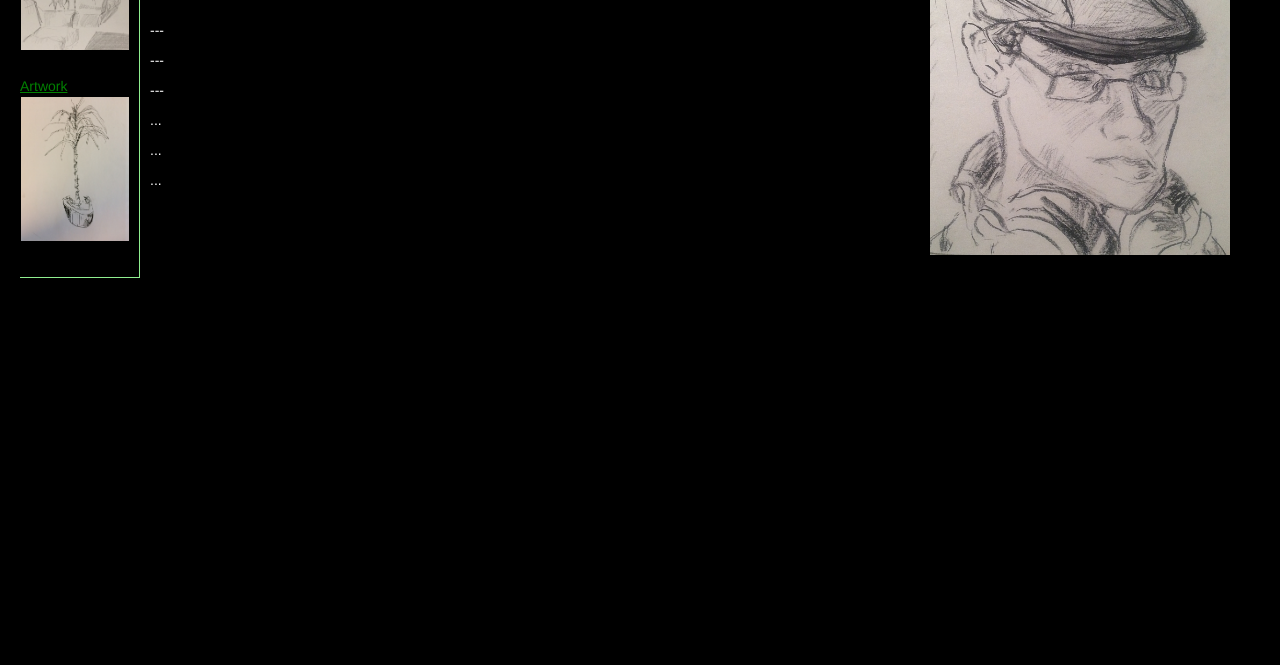
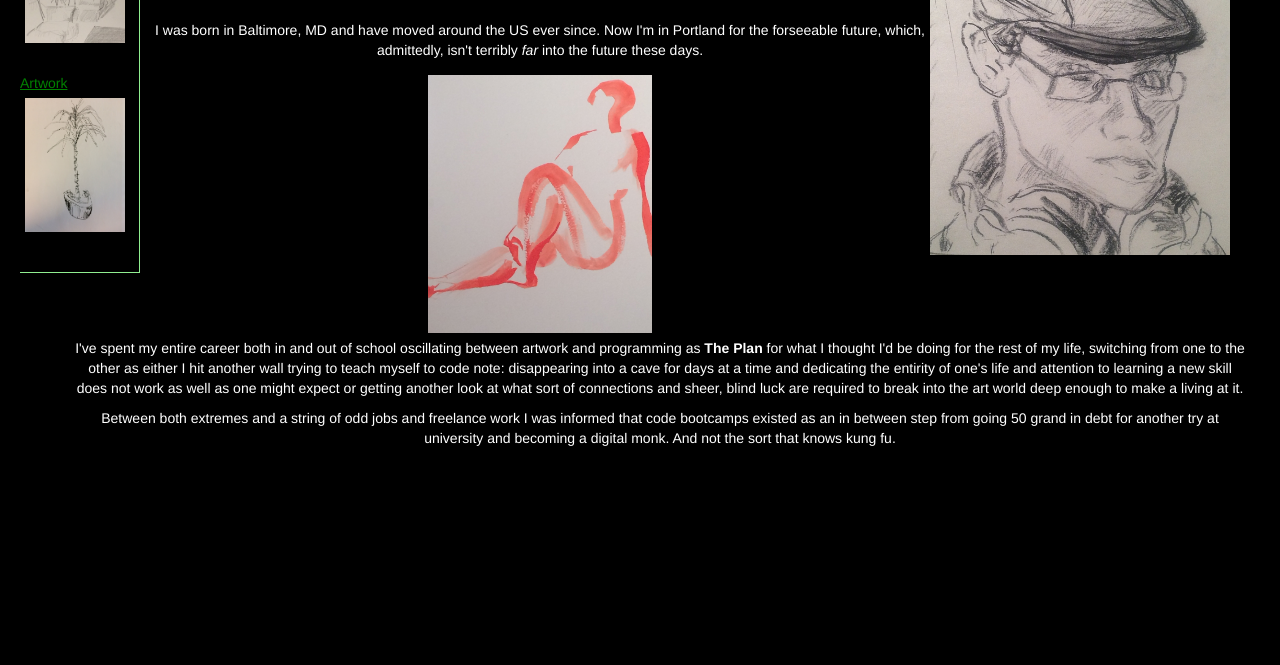
Before and after one commit to TuesdayHat/landing_page, a plain HTML site: page about.html in a window 1280 px wide. Shown: the part 135-800 px from the top of the page. Drawn offline with Linux system fonts and the light colour scheme.

Commit message:
about page complete

```diff
--- a/about.html
+++ b/about.html
@@ -20,21 +20,21 @@
     <div class="container">
       <!--About me-->
       <div class="header">
-          <span class="classy"><h1>Adam Calhoun</h1></span>
-          <a href="https://github.com/TuesdayHat"><img id="adamHat" src="img/adamHat.jpg" alt="old self portrait"></a>
-          <h5>a.t.calhoun@gmail.com</h5>
+        <span class="classy"><h1>Adam Calhoun</h1></span>
+        <a href="https://github.com/TuesdayHat"><img id="adamHat" src="img/adamHat.jpg" alt="old self portrait"></a>
+        <h5>a.t.calhoun@gmail.com</h5>
       </div>
 
-      <div class="About Me">
-        <p>---</p>
-        <p>---</p>
-        <p>---</p>
-      </div>
       <!--Background Info-->
-      <div class="Background Info">
-        <p>...</p>
-        <p>...</p>
-        <p>...</p>
+      <div class="row">
+        <div class="about">
+          <p>I was born in Baltimore, MD and have moved around the US ever since. Now I'm in Portland for the forseeable future, which, admittedly, isn't terribly <em>far</em> into the future these days.</p>
+          <img id="orange" class="art" src="img/IMG_0370.jpg" alt="image">
+          <p>I've spent my entire career both in and out of school oscillating between artwork and programming as <strong>The Plan</strong> for what I thought I'd be doing for the rest of my life, switching from one to the other as either I hit another wall trying to teach myself to code
+            <span="aside">note: disappearing into a cave for days at a time and dedicating the entirity of one's life and attention to learning a new skill does not work as well as one might expect</span>
+          or getting another look at what sort of connections and sheer, blind luck are required to break into the art world deep enough to make a living at it. </p>
+          <p>Between both extremes and a string of odd jobs and freelance work I was informed that code bootcamps existed as an in between step from going 50 grand in debt for another try at university and becoming a digital monk. And not the sort that knows kung fu.</p>
+        </div>
       </div>
     </div><!--container end-->
   </body>
--- a/css/styles.css
+++ b/css/styles.css
@@ -16,8 +16,8 @@ a {
 .art {
   max-width: 80%;
   max-height: 80%
-  border: 1px solid grey;
-  padding: 1px;
+  border: 2px solid blue;
+  padding: 5px;
 }
 
 #adamHat {
@@ -71,10 +71,15 @@ li p {
   text-decoration: underline;
 }
 
-.floatLeft {
-  float: left;
+.about {
+  text-align: center;
 }
 
-.floatRight {
-  float: right;
+.aside {
+  text-align: right;
+  font-size: 10px;
 }
+
+#orange {
+  max-width: 20%;
+}
```
Also changed, not shown: artwork.html (+2 -2 lines), index.html (+3 -3 lines), img/IMG_0370.jpg (added).
